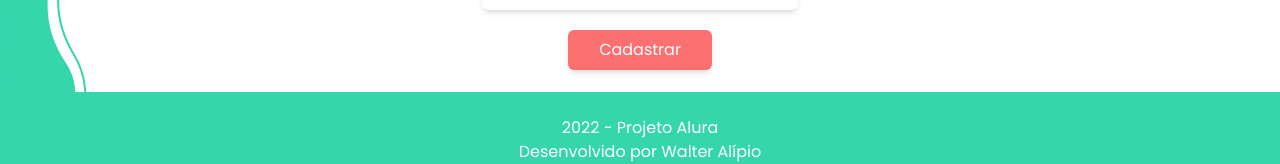
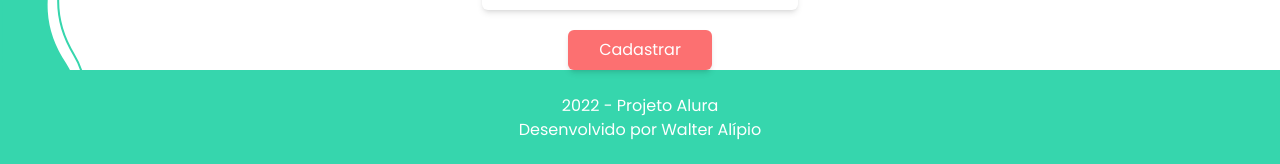
Before and after one commit to Walter-Alipio/Alura-Challenge-4, a React (Vite) app: page / in a window 1280 px wide. Shown: the part 612-776 px from the top of the page. Built offline with nearby package versions, Linux system fonts and the light colour scheme.

Commit message:
adjuste position

```diff
--- a/src/components/Footer.tsx
+++ b/src/components/Footer.tsx
@@ -1,6 +1,6 @@
 export default function Footer(){
   return (
-    <footer className="w-screen h-24 bg-green-secondary bottom-0 fixed text-white text-center flex flex-col items-center justify-center">
+    <footer className="w-screen h-24 bg-green-secondary bottom-0 text-white text-center flex flex-col items-center justify-center">
       <span> 2022 - Projeto Alura  </span>
       <span> Desenvolvido por Walter Alípio </span>
 
```
